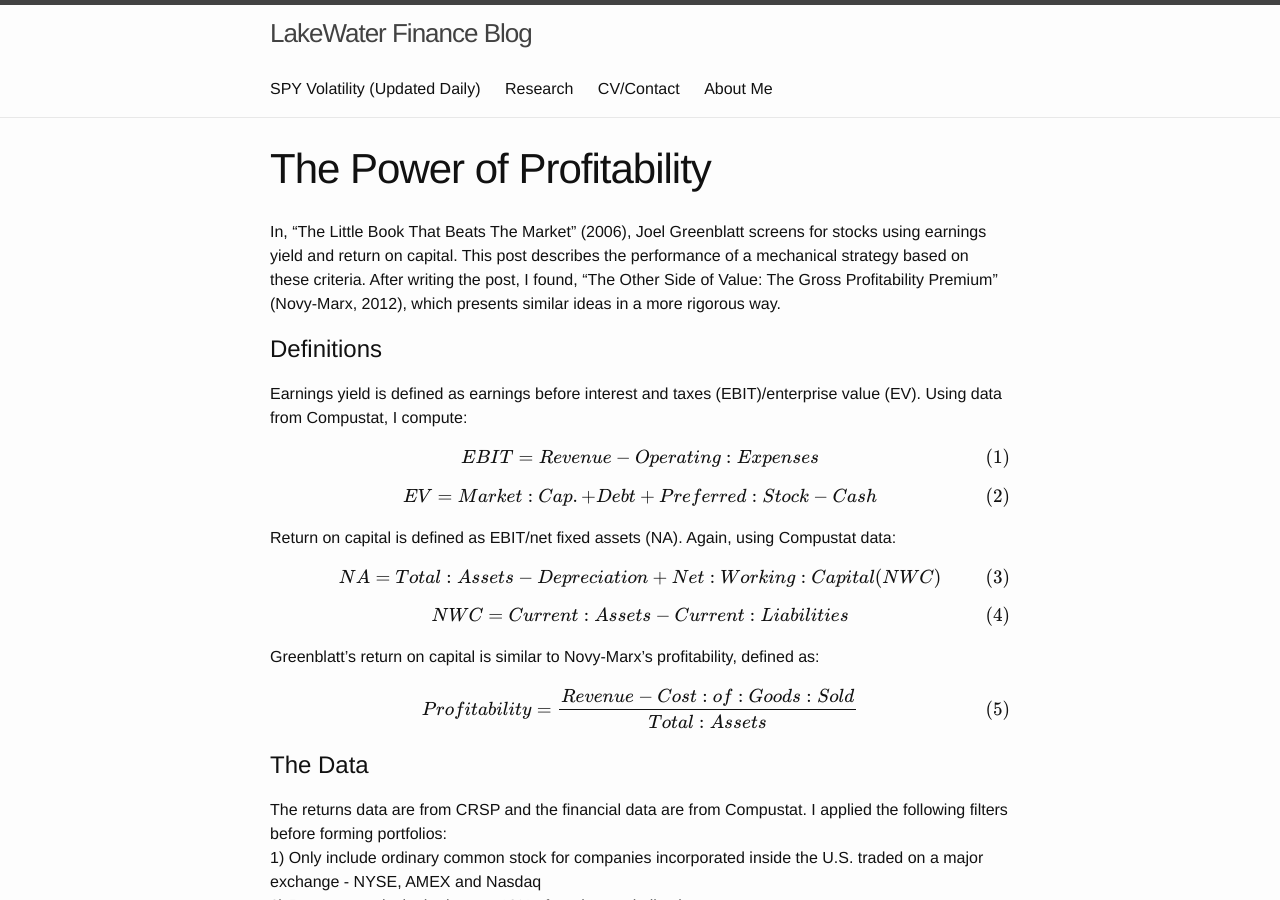
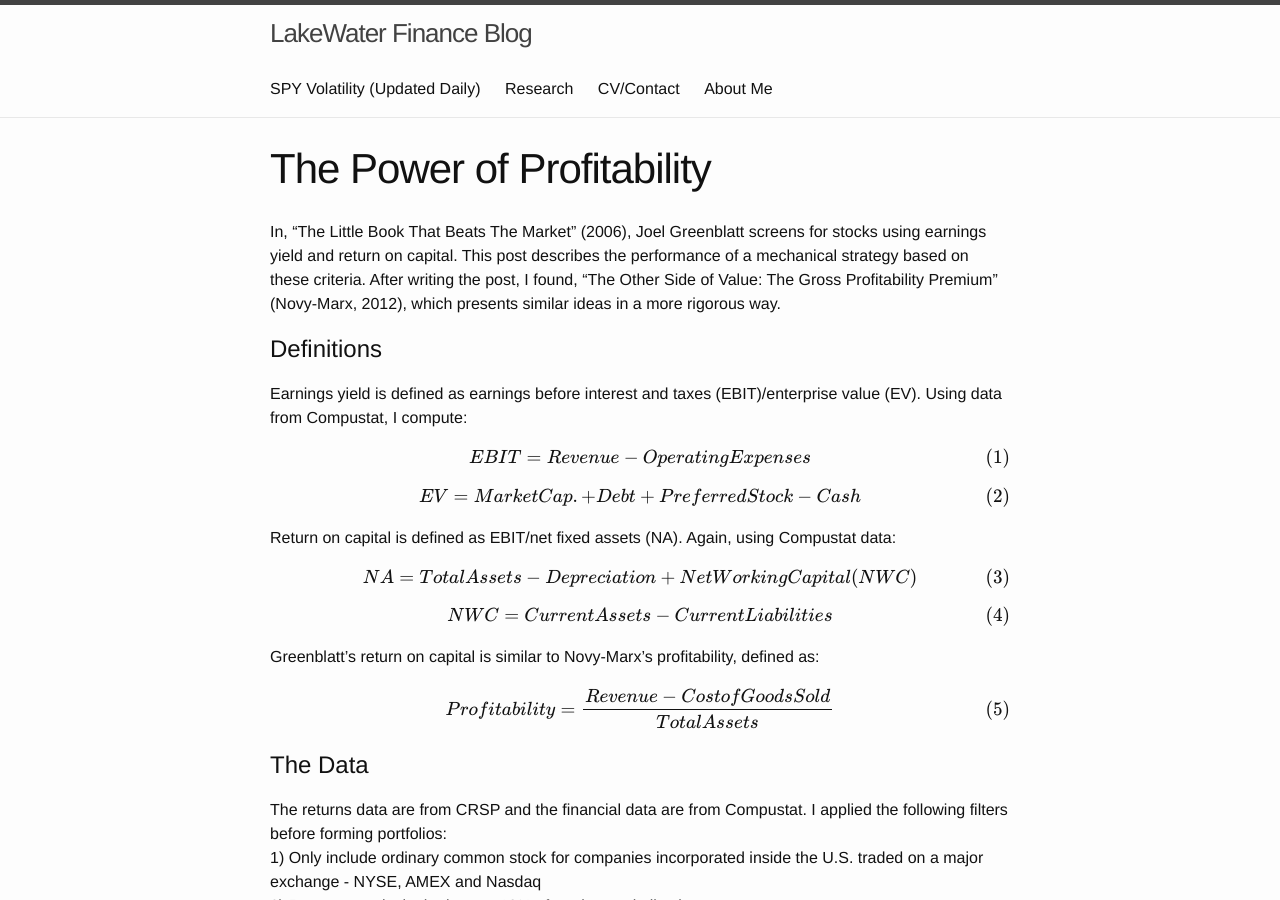
Before and after one commit to mcsammon/mcsammon.github.io, a Jekyll site: the page built from _posts/2016-07-30-profitability.markdown, in a window 1280 px wide and 900 px high. Built offline with Jekyll 4.4.1, drawn with Linux system fonts in a browser that asks for light colours; formulas are drawn with MathJax 3.

Commit message:
fix weird spacing glitch in equation mode

```diff
--- a/_posts/2016-07-30-profitability.markdown
+++ b/_posts/2016-07-30-profitability.markdown
@@ -8,21 +8,21 @@ In, "The Little Book That Beats The Market" (2006), Joel Greenblatt screens for
 
 Earnings yield is defined as earnings before interest and taxes (EBIT)/enterprise value (EV).   Using data from Compustat, I compute:
 \begin{equation}
-EBIT = Revenue - Operating \: Expenses
+EBIT = Revenue - Operating  Expenses
 \end{equation}
 \begin{equation}
-EV= Market \: Cap. + Debt + Preferred \: Stock - Cash
+EV= Market  Cap. + Debt + Preferred  Stock - Cash
 \end{equation}
 Return on capital is defined as EBIT/net fixed assets (NA).  Again, using Compustat data:
 \begin{equation}
-NA=Total \: Assets - Depreciation + Net \: Working \: Capital (NWC)
+NA=Total  Assets - Depreciation + Net  Working  Capital (NWC)
 \end{equation}
 \begin{equation}
-NWC=Current \: Assets - Current \: Liabilities
+NWC=Current  Assets - Current  Liabilities
 \end{equation}
 Greenblatt's return on capital is similar to Novy-Marx's profitability, defined as:
 \begin{equation}
-Profitability=\frac{Revenue - Cost \: of \: Goods \: Sold}{Total \: Assets}
+Profitability=\frac{Revenue - Cost  of  Goods  Sold}{Total  Assets}
  \end{equation}
 
 # The Data
```
